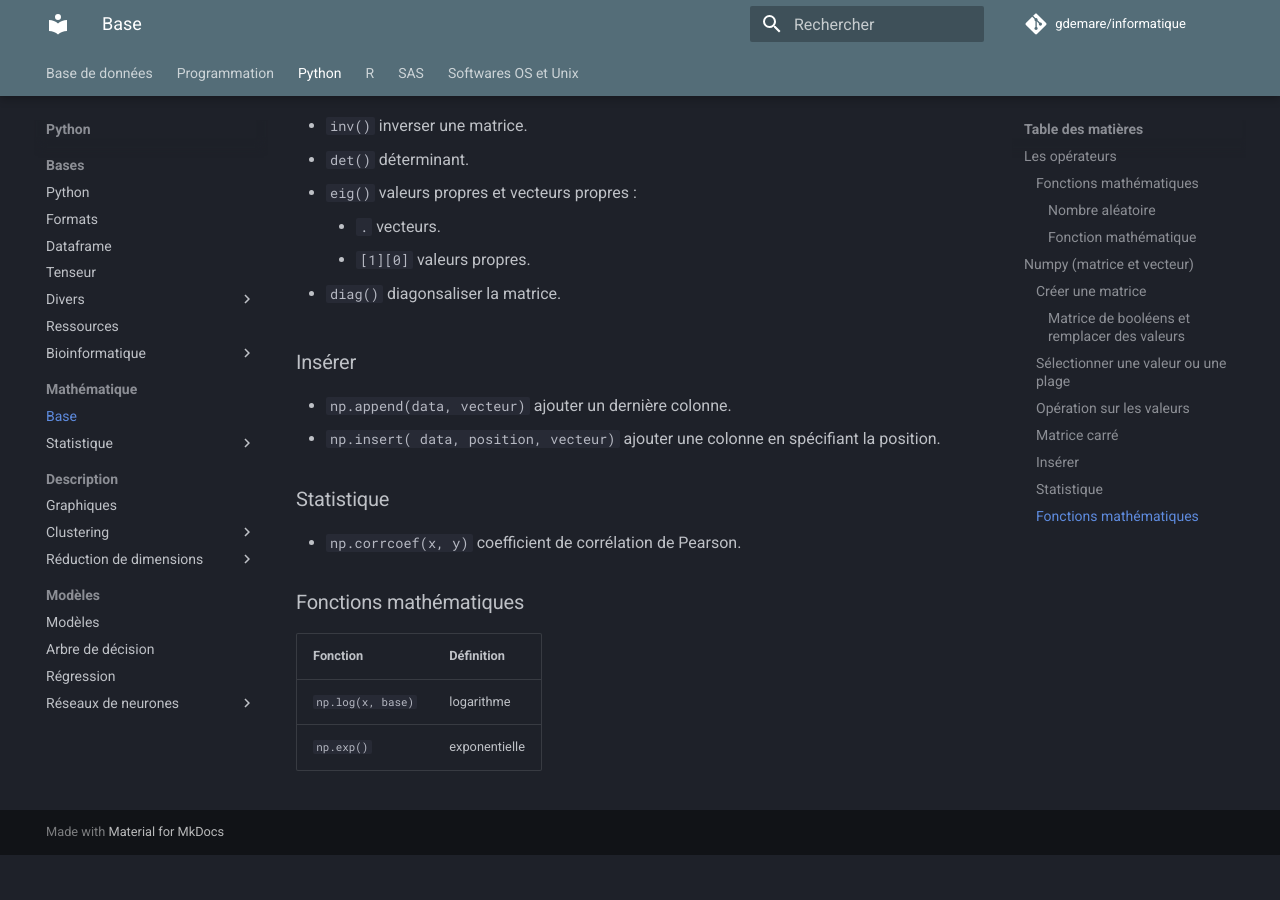
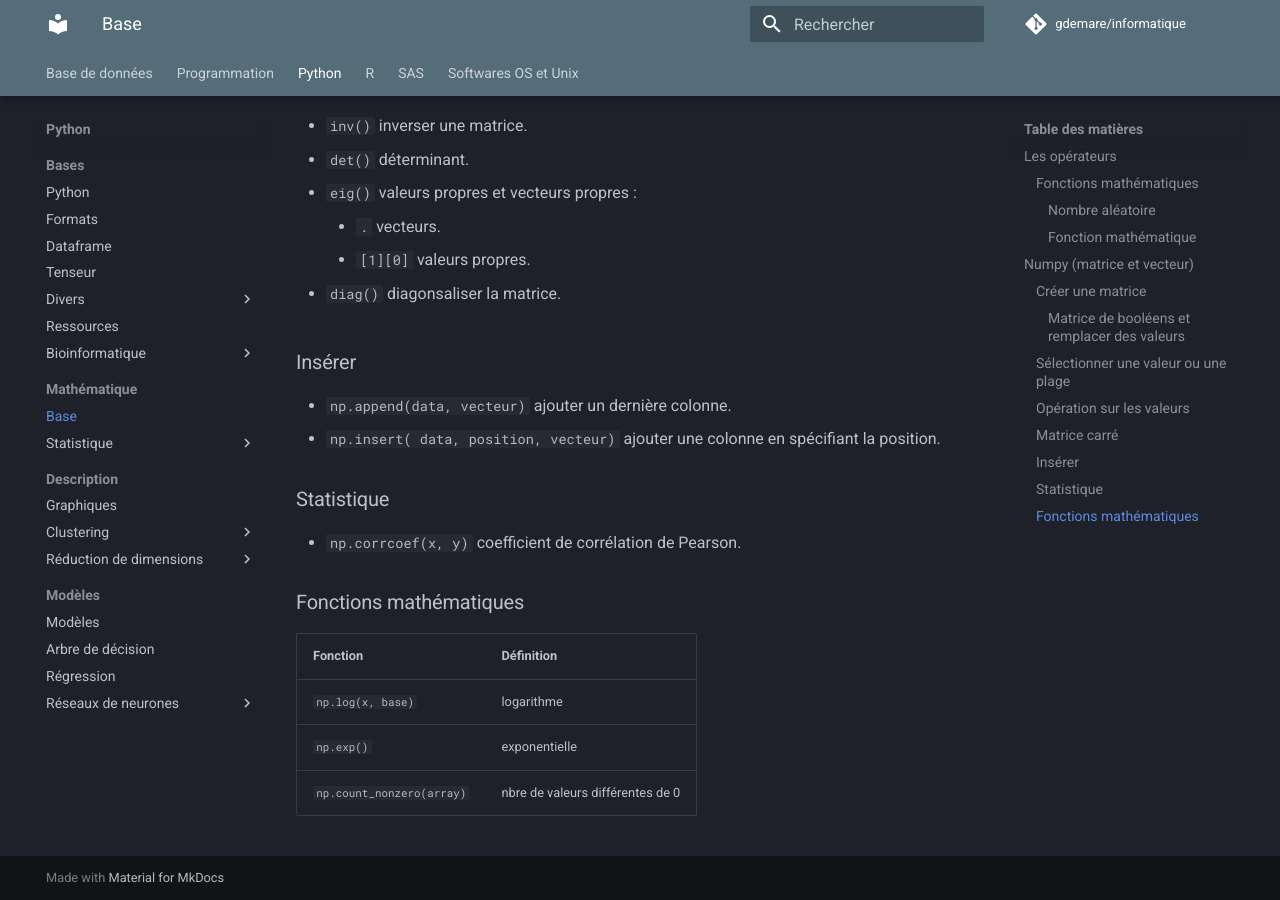
Before and after one commit to gdemare/Informatique, an MkDocs documentation site: the page built from docs/python/math/math_py.md, in a window 1280 px wide and 900 px high, scrolled down 4174 px. Built offline with MkDocs 1.6.1 and Material for MkDocs 9.7.7, drawn with Linux system fonts in a browser that asks for light colours; comment, search, counter and statistics services are not loaded; before the commit the page ends 5029 px from its top, so only the background shows below that.

Commit message:
Update math_py.md

```diff
--- a/docs/python/math/math_py.md
+++ b/docs/python/math/math_py.md
@@ -155,3 +155,4 @@ Fonction 			| Définition
 --------------------|---
 `np.log(x, base)`	| logarithme
 `np.exp()` 			| exponentielle
+`np.count_nonzero(array)`	| nbre de valeurs différentes de 0
```
